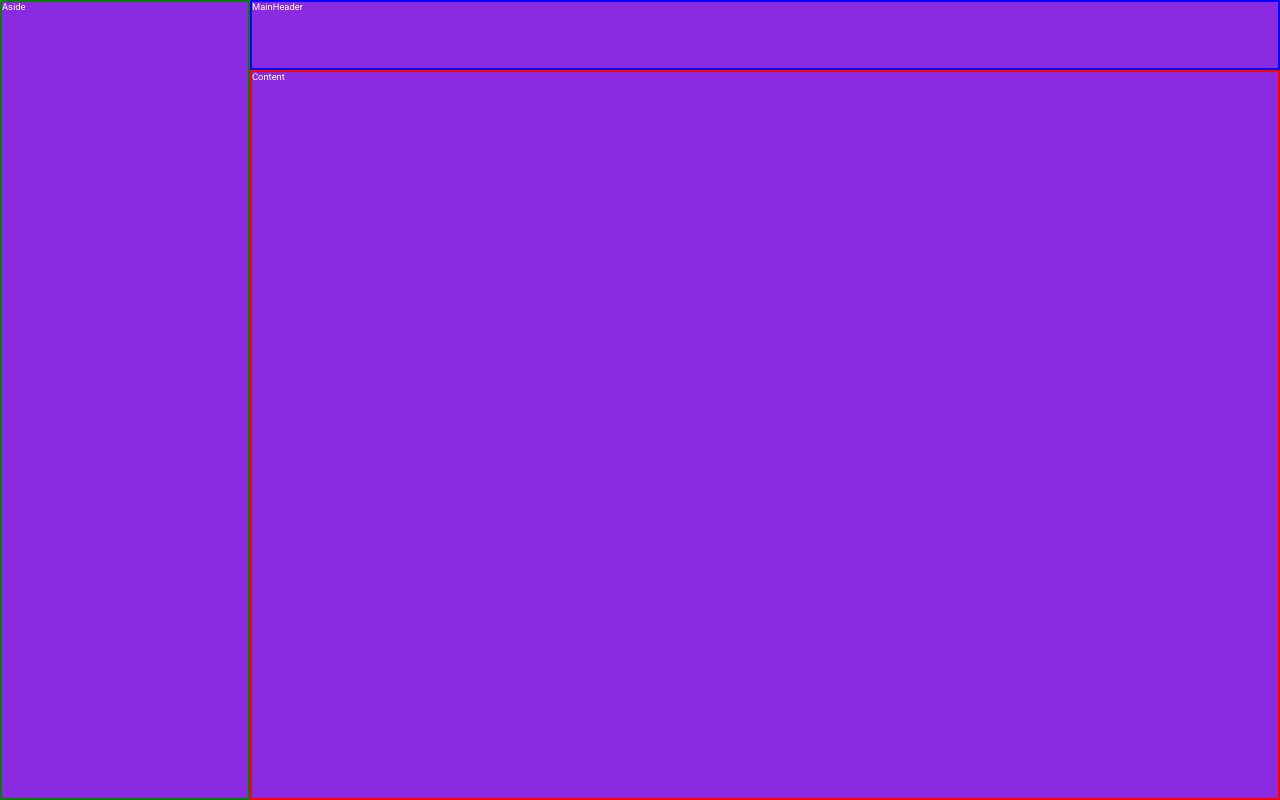
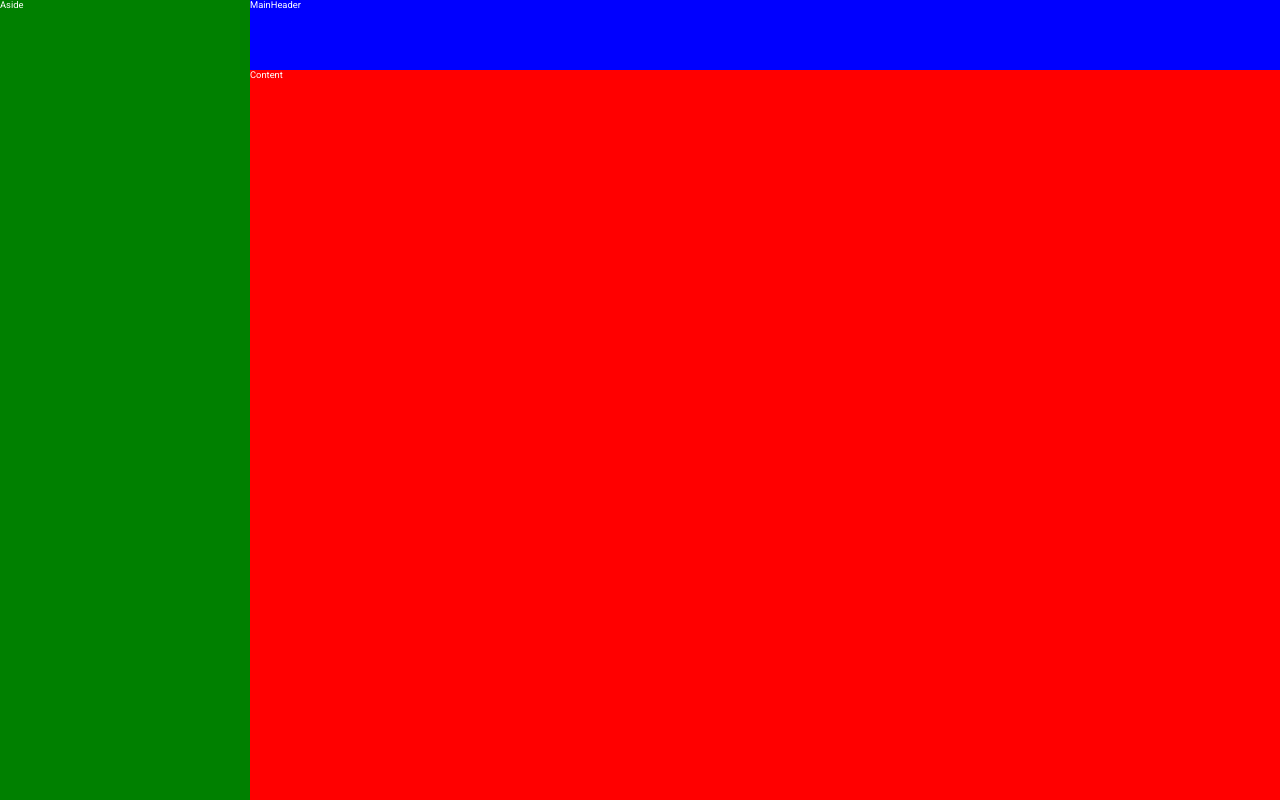
Before and after one commit to romulorosafullstack/2025-react-ts-carteira-digital, a React (Vite) app: page / in a window 1280 px wide. Built offline with nearby package versions, Linux system fonts and the light colour scheme.

Commit message:
colorindo o grid

```diff
--- a/src/components/Aside/styles.ts
+++ b/src/components/Aside/styles.ts
@@ -2,5 +2,5 @@ import styled from "styled-components";
 
 export const Container = styled.section`
   grid-area: AS;
-  border: 2px solid green;
+  background-color: green
 `;
--- a/src/components/Content/styles.ts
+++ b/src/components/Content/styles.ts
@@ -2,5 +2,5 @@ import styled from "styled-components";
 
 export const Container = styled.section`
   grid-area: CT;
-  border: 2px solid red;
+  background-color: red;
 `;
--- a/src/components/MainHeader/styles.ts
+++ b/src/components/MainHeader/styles.ts
@@ -2,5 +2,5 @@ import styled from "styled-components";
 
 export const Container = styled.section`
   grid-area: MH;
-  border: 2px solid blue;
+  background-color: blue;
 `;
```
